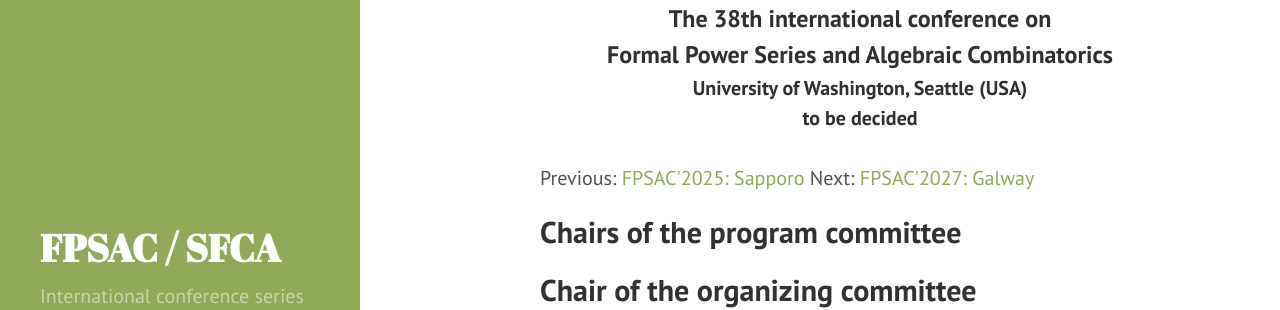
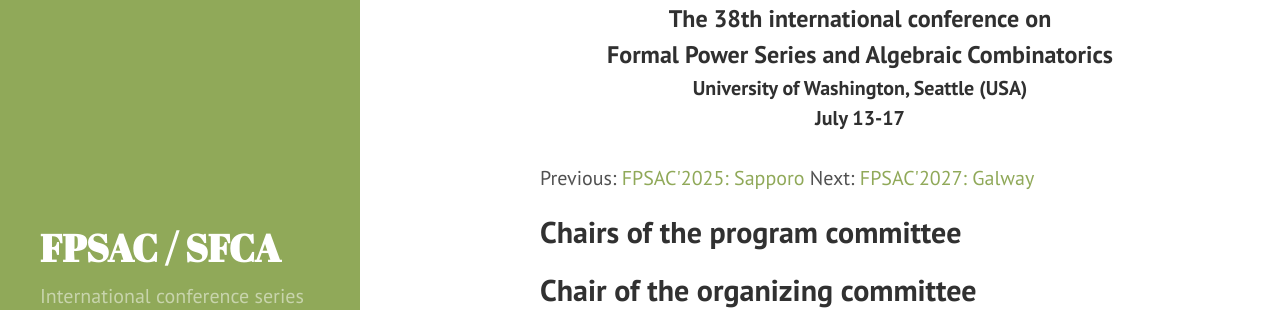
Before and after one commit to FPSAC/FPSAC.github.io, a Jekyll site: the page built from _confs/fpsac-2026.md, in a window 1280 px wide. Shown: the part 139-449 px from the top of the page. Built offline with Jekyll 4.4.1, drawn with Linux system fonts in a browser that asks for light colours.

Commit message:
Update FPSAC26 dates

```diff
--- a/_confs/fpsac-2026.md
+++ b/_confs/fpsac-2026.md
@@ -5,5 +5,5 @@
 institution: University of Washington
 town: Seattle
 country: USA
-dates: to be decided
+dates: July 13-17
 ---
```
